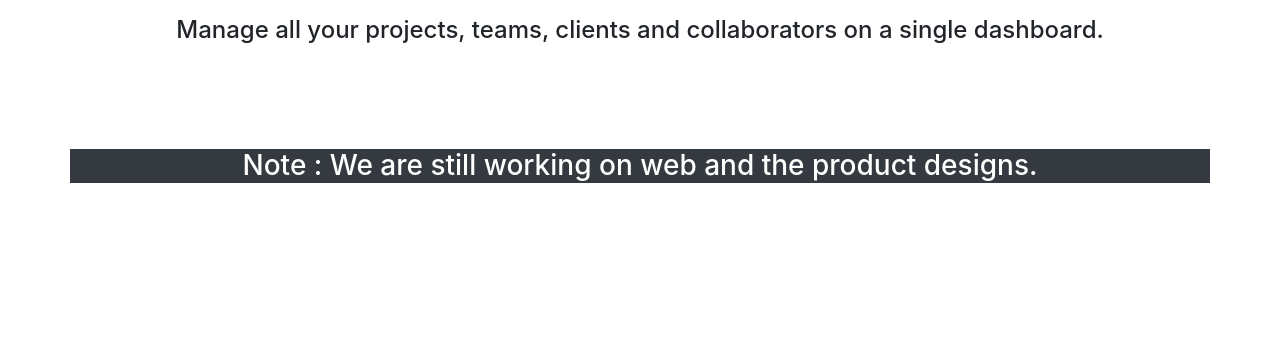
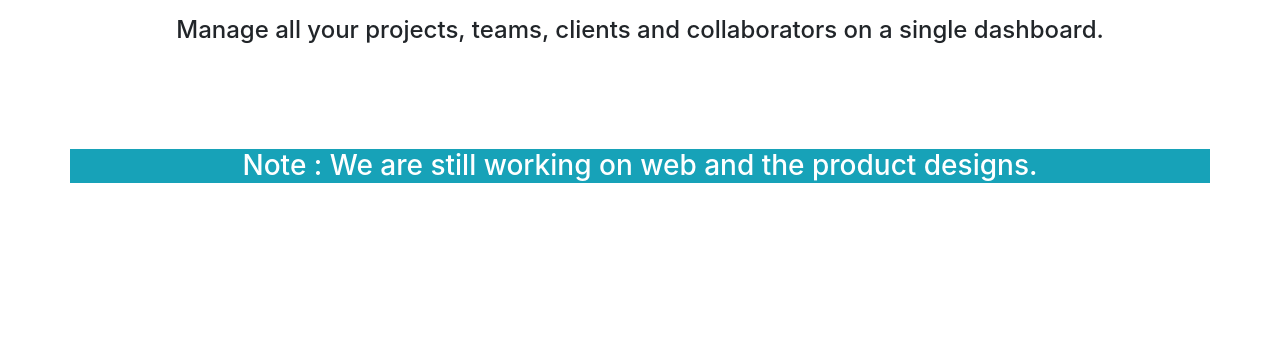
Before and after one commit to GokulKrishnanstartupverge/demostart, a plain HTML site: page Index.html in a window 1280 px wide. Shown: the part 459-800 px from the top of the page. Drawn offline with nearby package versions, Linux system fonts and the light colour scheme.

Commit message:
index notecol

```diff
--- a/Index.html
+++ b/Index.html
@@ -47,7 +47,7 @@
         </div>
       </div>
 
-      <div class="container bg-dark">
+      <div class="container bg-info">
         <h3 class="text-center text-white">Note : We are still working on web and the product designs. </h3>
       </div>
 
```
